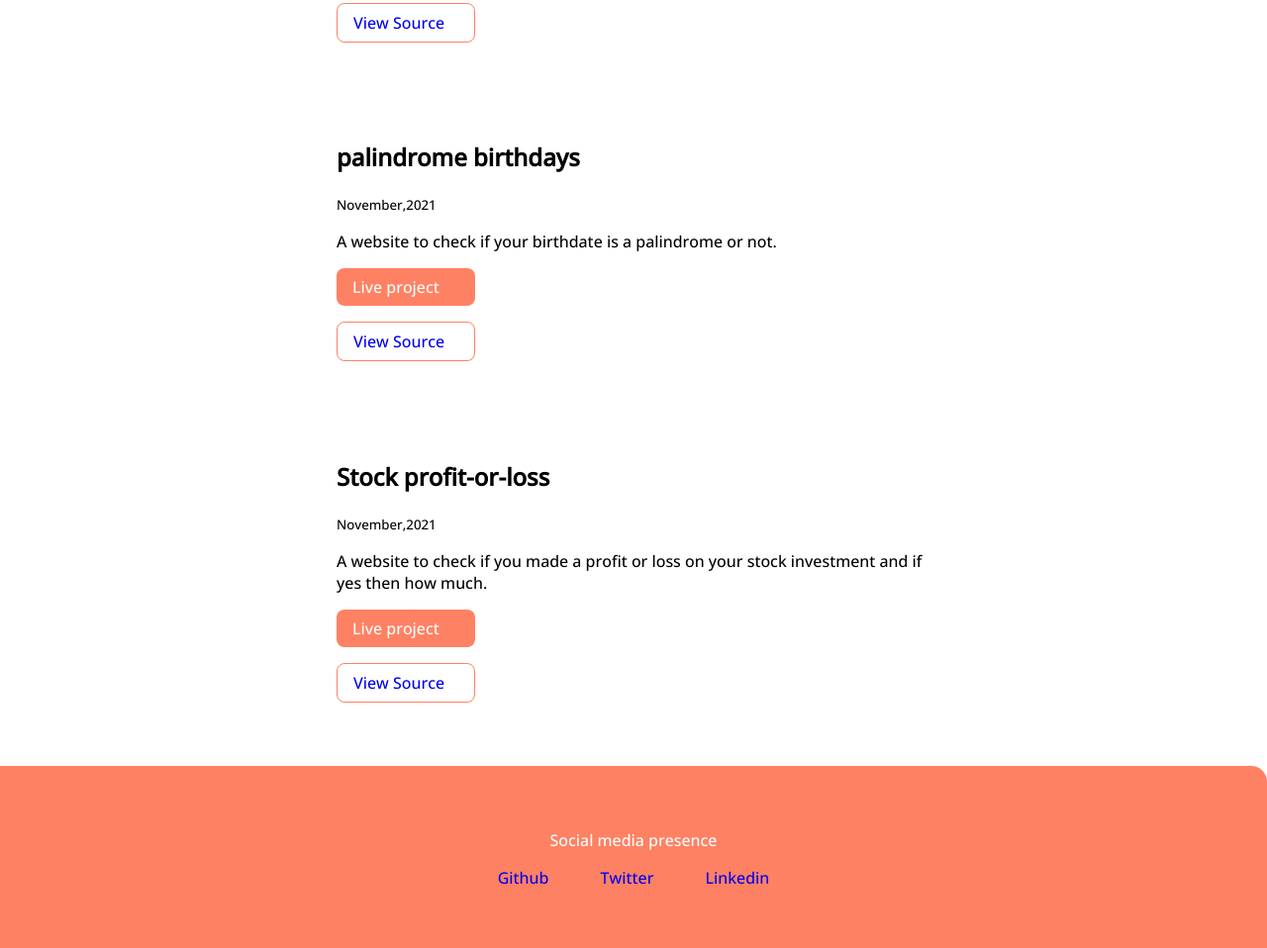
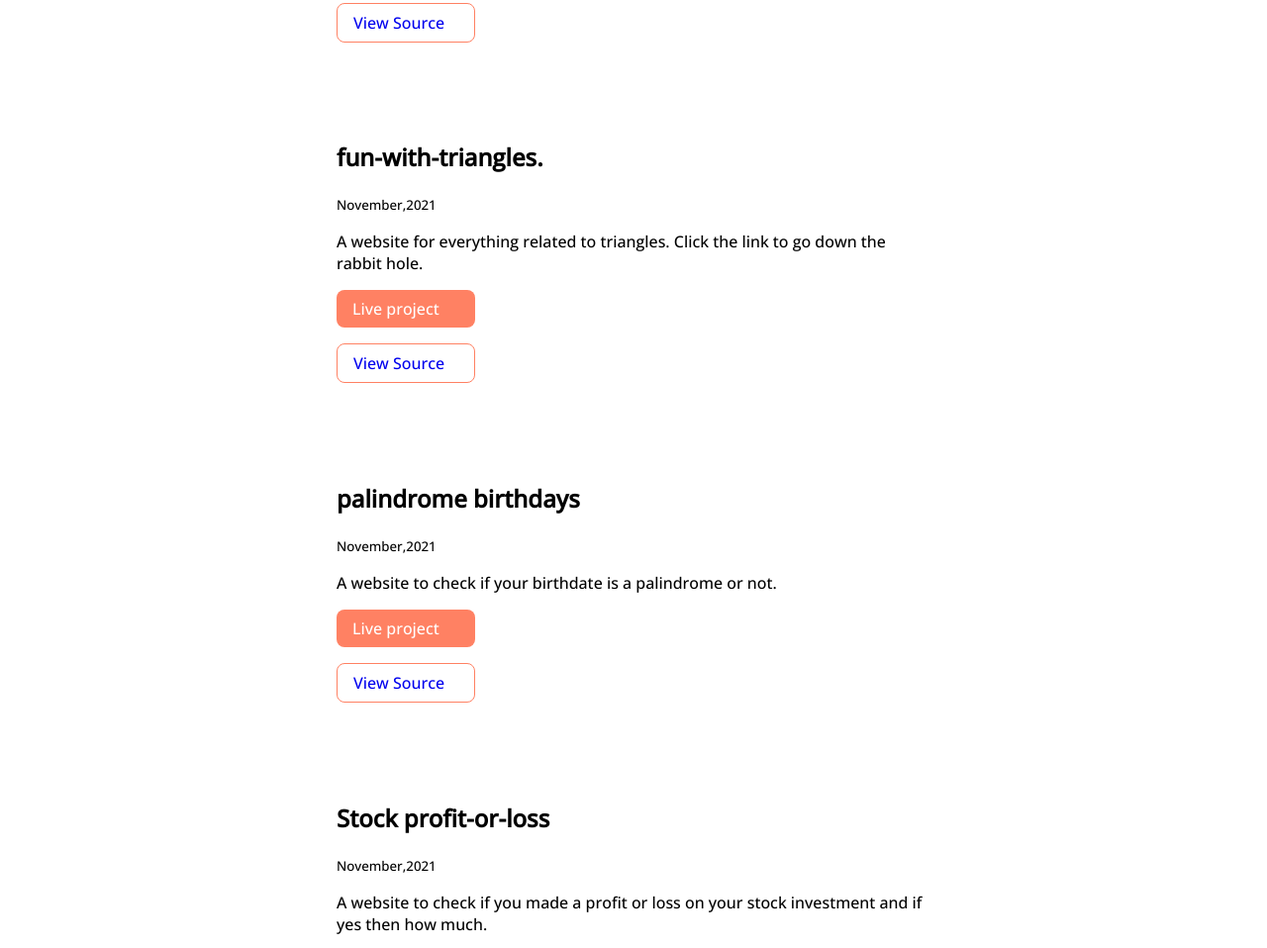
Before and after one commit to anupam39/neog-camp-lesson-3-live, a plain HTML site: page projects.html in a window 1280 px wide. Shown: the part 2601-3559 px from the top of the page at 99% size. Drawn offline with nearby package versions, Linux system fonts and the light colour scheme.

Commit message:
fun with triangles added.

```diff
--- a/projects.html
+++ b/projects.html
@@ -88,6 +88,15 @@
         </li>
         <li>
             <article class="showcase-list container container-center">
+                <h1>fun-with-triangles.</h1>
+                <small>November,2021</small>
+                <p>A website for everything related to triangles. Click the link to go down the rabbit hole.</p>
+                <a class="link link-primary" href="https://funwithtriangles39.netlify.app">Live project</a>
+                <a class="link link-secondary" href="https://github.com/anupam39/fun-with-triangles-mark12">View Source</a>
+            </article>
+        </li>
+        <li>
+            <article class="showcase-list container container-center">
                 <h1>palindrome birthdays</h1>
                 <small>November,2021</small>
                 <p>A website to check if your birthdate is a palindrome or not.</p>
```
